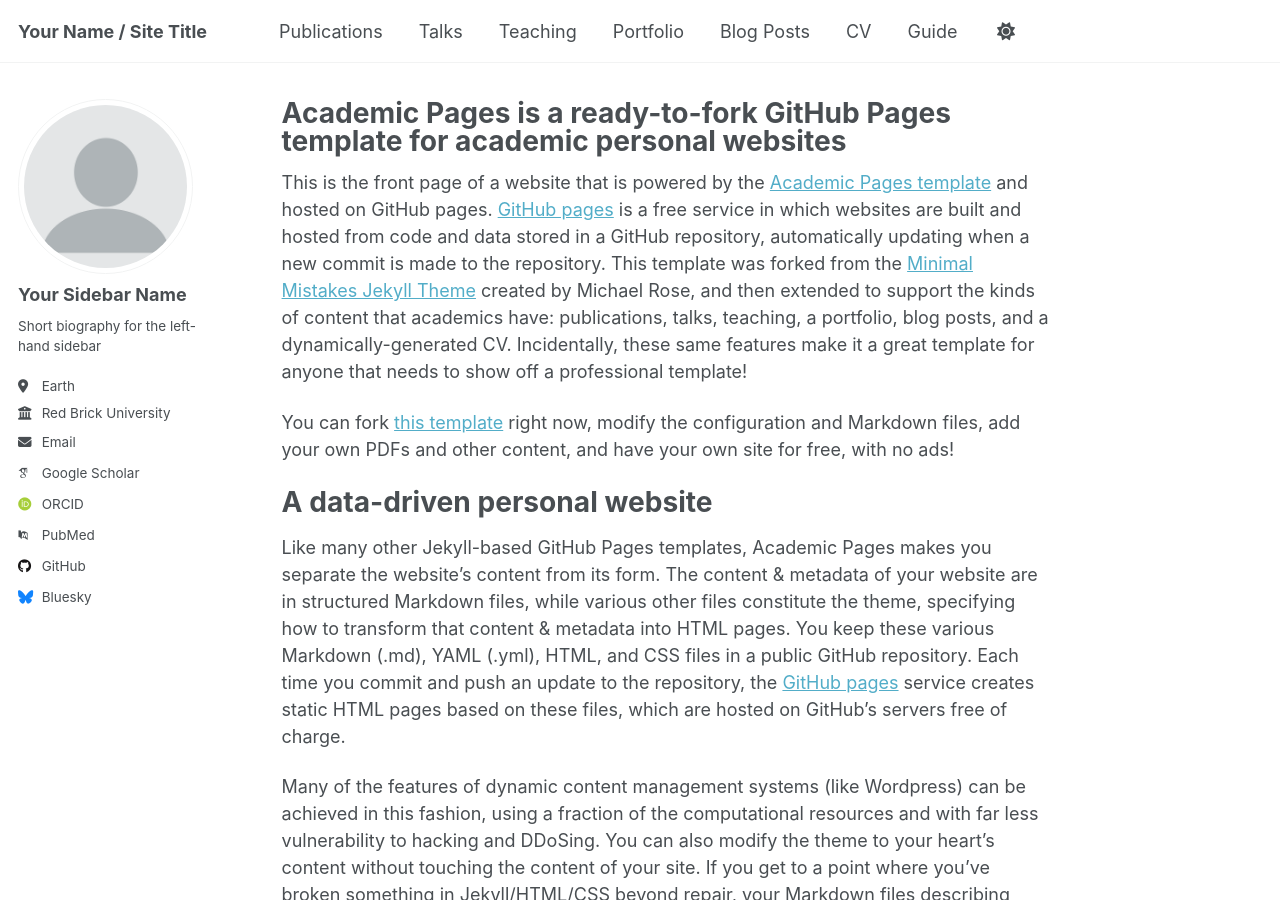
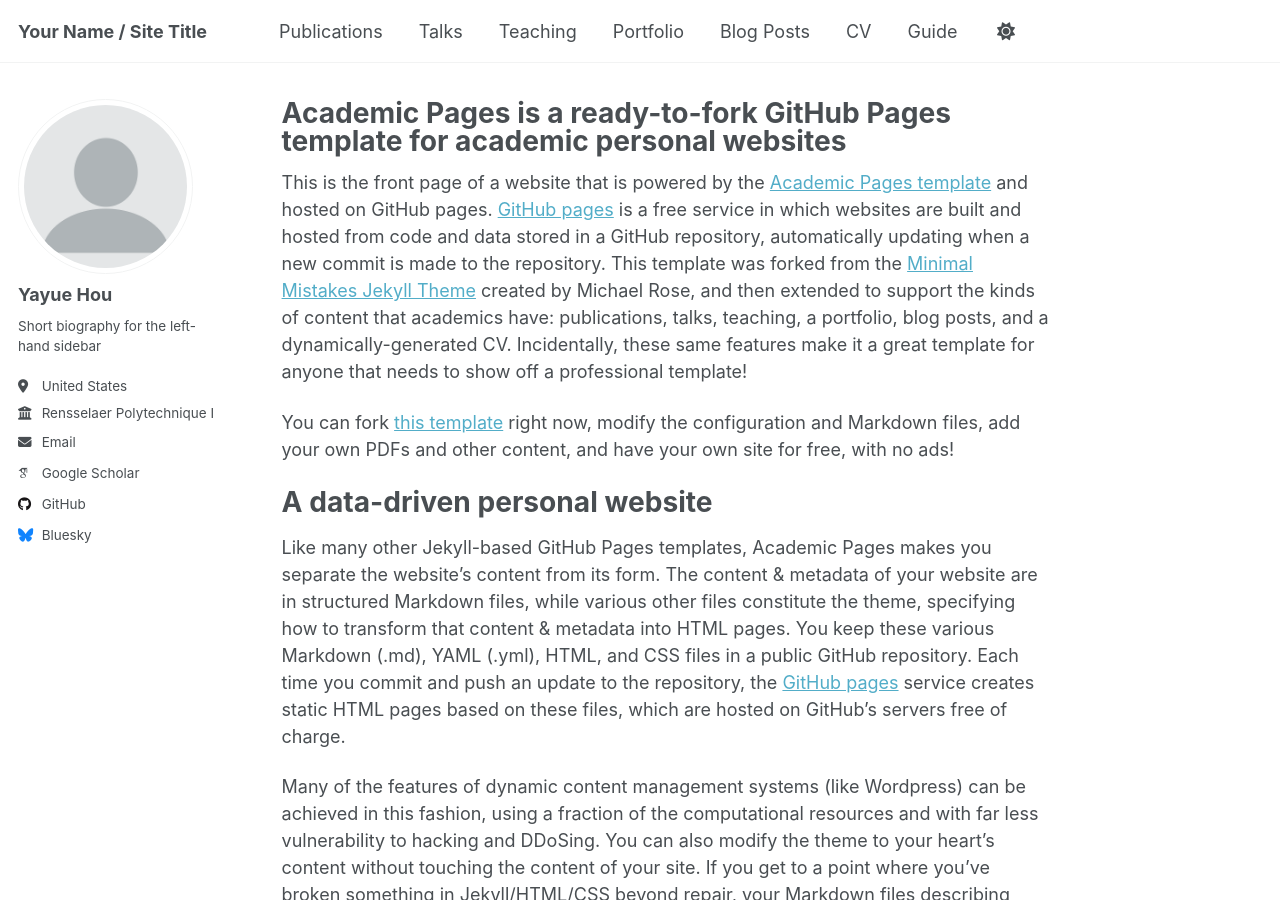
Before and after one commit to YayueHou/YayueHou.github.io, a Jekyll site: the page built from _pages/about.md, in a window 1280 px wide and 900 px high. Built offline with Jekyll 4.4.1, drawn with Linux system fonts in a browser that asks for light colours; some web fonts are replaced; a script that is not in the unit is left out.

Commit message:
Update author profile information in _config.yml

```diff
--- a/_config.yml
+++ b/_config.yml
@@ -24,23 +24,24 @@ repository               : "academicpages/academicpages.github.io"
 author:
   # Biographic information
   avatar           : "profile.png"
-  name             : "Your Sidebar Name"
-  pronouns         : # example: "she/her"
+  name             : "Yayue Hou"
+  #pronouns         : # example: "she/her"
   bio              : "Short biography for the left-hand sidebar"
-  location         : "Earth"
-  employer         : "Red Brick University"
+  location         : "United States"
+  employer         : "Rensselaer Polytechnique Institute"
   uri              : # URL
-  email            : "none@example.org"
+  email            : "houy4@rpi.edu"
+  linkedin         : "linkedin.com/in/yayuehou"
 
   # Academic websites
   academia         : # URL
   arxiv            : # URL - Update with the correct link to your profile
-  googlescholar    : "https://scholar.google.com/citations?user=PS_CX0AAAAAJ"
+  googlescholar    : "https://scholar.google.com/citations?user=imkboksAAAAJ"
   inspire-hep      : # URL
   impactstory      : # URL
-  orcid            : "https://orcid.org/yourorcidurl"
+  orcid            : #"https://orcid.org/yourorcidurl"
   semantic         : # URL
-  pubmed           : "https://www.ncbi.nlm.nih.gov/pubmed/?term=john+snow"
+  pubmed           : #"https://www.ncbi.nlm.nih.gov/pubmed/?term=john+snow"
   researchgate     : # URL
   scopus           : # URL
 
@@ -48,7 +49,7 @@ author:
   bitbucket        : # Username - Update with your username on the site
   codepen          : # Username
   dribbble         : # Username
-  github           : "academicpages"
+  github           : "https://github.com/YayueHou"
   kaggle           : # Username
   stackoverflow    : # User number or user number and name (i.e., use "1" or "1/jeff-atwood")
 
```
